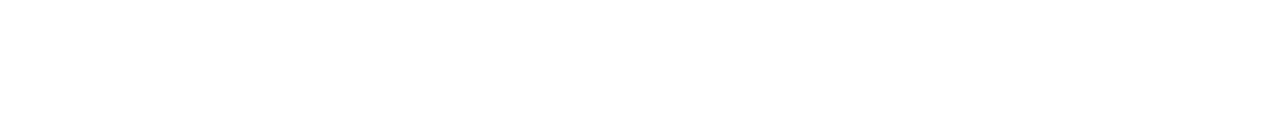
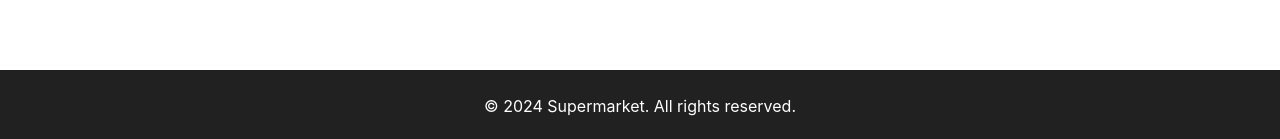
Before and after one commit to Bryan-Fred/supermarket-project, a React (Create React App) app: page / in a window 1280 px wide. Shown: the part 1206-1345 px from the top of the page. Before the commit the page ends 1276 px from the top, so only its background shows below. Built offline with nearby package versions, Linux system fonts and the light colour scheme.

Commit message:
Added Footer component

```diff
--- a/src/App.js
+++ b/src/App.js
@@ -3,6 +3,7 @@ import './App.css';
 import Header from './components/Header';
 import PromoSection from './components/PromoSection';
 import FeaturedProducts from './components/FeaturedProducts';
+import Footer from './components/Footer';
 
 function App() {
   return (
@@ -10,6 +11,7 @@ function App() {
       <Header />
       <PromoSection />
       <FeaturedProducts />
+      <Footer />
     </div>
   );
 }
--- /dev/null
+++ b/src/components/Footer.js
@@ -0,0 +1,11 @@
+import React from 'react';
+
+const Footer = () => {
+  return (
+    <footer className="footer">
+      <p>&copy; 2024 Supermarket. All rights reserved.</p>
+    </footer>
+  );
+};
+
+export default Footer;
--- a/src/components/Header.js
+++ b/src/components/Header.js
@@ -10,6 +10,7 @@ const Header = () => {
           <li><a href="#">Contact</a></li>
         </ul>
       </nav>
+      <div className="hamburger-meu"></div>
     </header>
   );
 };
--- a/src/index.css
+++ b/src/index.css
@@ -108,7 +108,6 @@ code {
   from {opacity: .4}
   to {opacity: 1}
 }
-
 
 .featured-products {
   padding: 50px 0;
@@ -270,33 +269,10 @@ code {
   -ms-overflow-style: none;  /* IE and Edge */
   scrollbar-width: none;  /* Firefox */
 }
+
 .footer {
   background-color: rgb(33, 33, 33);
   color: white;
   text-align: center;
   padding: 10px 0;
 }
-
-
-
-
-@media(min-width: 768px){
-
-}
-
-@media(min-width: 600px){
-
-}
-
-@media(min-width: 360px){
-
-}
-
-@media(min-width: 320px){
-  .left-arrow{
-      left: 30px;
-  }
-  .right-arrow{
-      right: 30px;
-  }
-}
```
